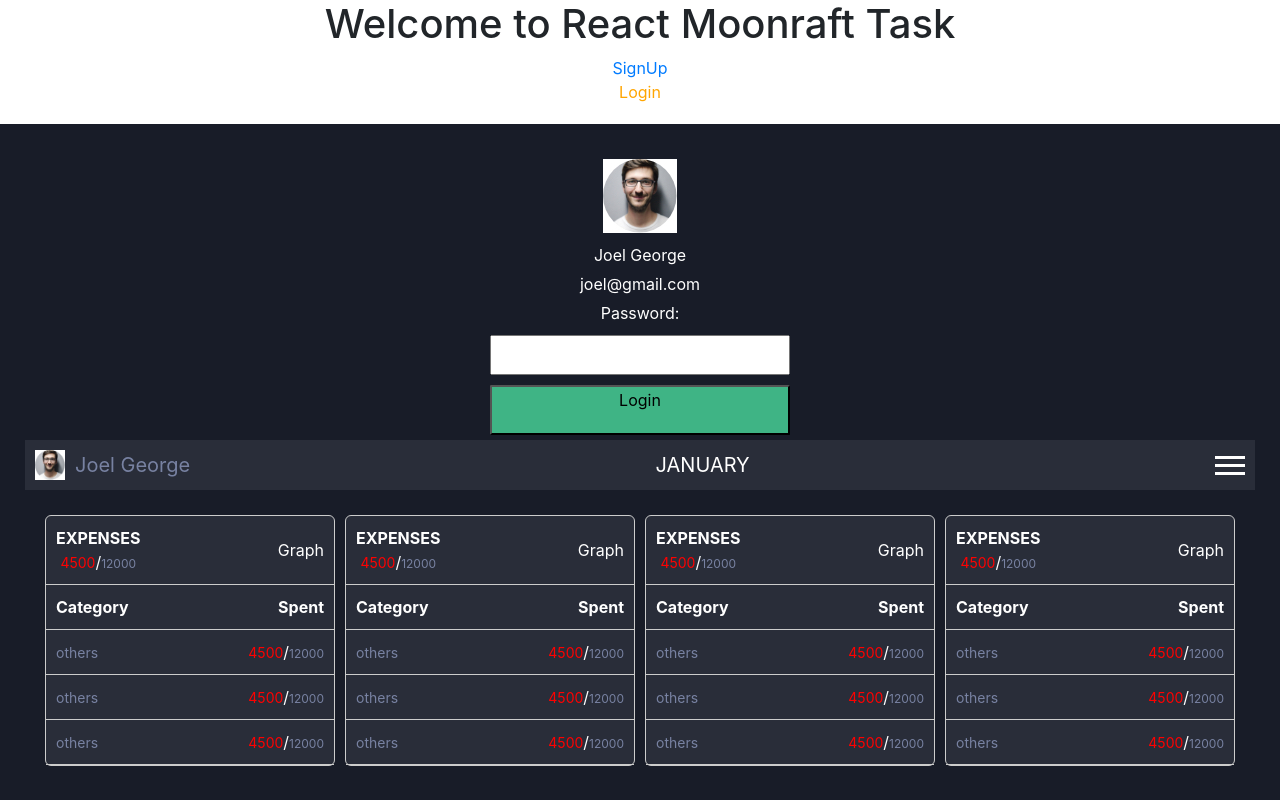
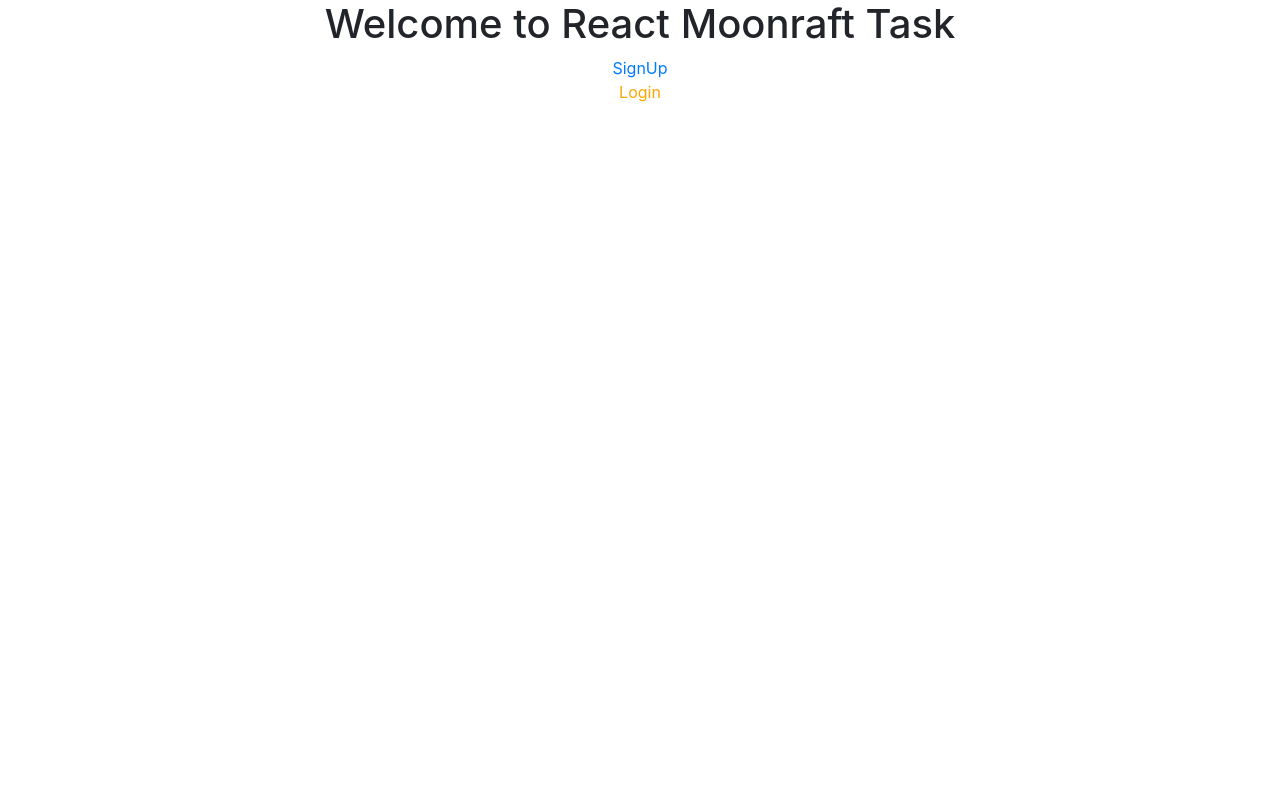
Before and after one commit to sujan37/React-Moonraft, a React (Create React App) app in the folder react_moonraft_task/: page /login/Landing in a window 1280 px wide. Shown: the top 800 px of the page. Built offline with nearby package versions, Linux system fonts and the light colour scheme.

Commit message:
route commit

```diff
--- a/react_moonraft_task/src/App.js
+++ b/react_moonraft_task/src/App.js
@@ -1,54 +1,19 @@
 import React, { Component } from 'react';
-import {BrowserRouter,Route,Link,NavLink,Switch} from 'react-router-dom';
+import {BrowserRouter} from 'react-router-dom';
 import 'bootstrap/dist/js/bootstrap.bundle.min';
 import 'bootstrap/dist/css/bootstrap.min.css';
-
+import HomePage from './pages/HomePage/HomePage';
 import './App.css';
 
-
-
-import SignUp from './pages/SignupPage/SignUp';
-import Login from './pages/LoginPage/Login';
-
-//  need to remove
-import MainLandingPage from './pages/MainLandingPage/MainLandingPage';
-// need to remove
 
 class App extends Component {
 
   render() {
     return (
       <BrowserRouter>
-
-        <section className="sub-head">
-            <h1>Welcome to React Moonraft Task</h1>
-            <header className="home-page-head">
-                <nav>
-                    <ul>
-                        <li>
-                            <NavLink to="/signup">SignUp</NavLink>
-                        </li>
-                        <li>
-                            <NavLink to="/login">Login</NavLink>
-                        </li>
-                    </ul>
-                </nav>
-            </header>
-
-
-            {/* Need to remove  */}
-
-
-            {/* <MainLandingPage/> */}
-
-
-            {/* Need to remove  */}
-
-            <Switch>
-                <Route path="/login" component={Login} />
-                <Route path="/signup" component={SignUp} />
-            </Switch>
-        </section>
+        <div>
+          <HomePage/>
+        </div>
       </BrowserRouter>
     );
   }
--- a/react_moonraft_task/src/commonComponents/SuccessBtn/SuccessBtn.js
+++ b/react_moonraft_task/src/commonComponents/SuccessBtn/SuccessBtn.js
@@ -4,7 +4,7 @@ import { StyledBtn } from './SuccessBtnStyle';
 
 const SuccessBtn = (props) => {
     return (
-        <StyledBtn>
+        <StyledBtn onClick={props.reDirectToLanding}>
             {props.name}
         </StyledBtn>
     );
--- /dev/null
+++ b/react_moonraft_task/src/hoc/asyncComponent.js
@@ -0,0 +1,24 @@
+import React, { Component } from 'react';
+
+const asyncComponent = (importComponent) => {
+    return class extends Component {
+        state = {
+            component: null
+        }
+
+        componentDidMount () {
+            importComponent()
+                .then(cmp => {
+                    this.setState({component: cmp.default});
+                });
+        }
+
+        render () {
+            const C = this.state.component;
+
+            return C ? <C {...this.props} /> : null;
+        }
+    }
+}
+
+export default asyncComponent;
--- /dev/null
+++ b/react_moonraft_task/src/pages/HomePage/HomePage.js
@@ -0,0 +1,44 @@
+import React, { Component } from 'react';
+import {BrowserRouter,Route,Link,NavLink,Switch} from 'react-router-dom';
+import SignUp from '../SignupPage/SignUp';
+import Login from '../LoginPage/Login';
+
+
+const HomePage = () => {
+
+
+      return (
+        <>
+            <section className="sub-head">
+                <h1>Welcome to React Moonraft Task</h1>
+                <header className="home-page-head">
+                    <nav>
+                        <ul>
+                            <li>
+                                <NavLink to="/signup">SignUp</NavLink>
+                            </li>
+                            <li>
+                                <NavLink to="/login">Login</NavLink>
+                            </li>
+
+                        </ul>
+                    </nav>
+                </header>
+
+
+                {/* Need to remove  */}
+
+
+                {/* <MainLandingPage/> */}
+
+
+                {/* Need to remove  */}
+
+                <Route path="/login" exact component={Login} />
+                <Route path="/signup" exact component={SignUp} />
+            </section>
+        </>
+      );
+}
+
+  export default HomePage;
--- a/react_moonraft_task/src/pages/LoginPage/Login.js
+++ b/react_moonraft_task/src/pages/LoginPage/Login.js
@@ -4,18 +4,35 @@ import React, { Component }  from 'react';
 import UserImg from '../../commonComponents/UserImg/UserImg';
 import SuccessBtn from '../../commonComponents/SuccessBtn/SuccessBtn';
 import { BlackWrap,UserInfo,UserInput } from  './LoginStyle';
-import MainLandingPage from '../MainLandingPage/MainLandingPage';
-import {BrowserRouter,Route,Router,Link,NavLink,Switch} from 'react-router-dom';
-import { browserHistory } from 'react-router';
+import MainLandingPage from '../../pages/MainLandingPage/MainLandingPage';
+import {Route,Switch} from 'react-router-dom';
+import asyncComponent from '../../hoc/asyncComponent'
+
+const AsyncMainLandingPage = asyncComponent(() => {
+    return import('../../pages/MainLandingPage/MainLandingPage');
+});
 
 
 class Login extends Component {
 
+    constructor(props) {
+        super(props);
+
+        this.state = {
+            auth: true
+        }
+    }
 
 
-    reDirectToLanding = () => {
-        browserHistory.push('/login/Landing');
+
+
+
+    reDirectToLanding = (props) => {
+        console.log('here in login page');
+        this.props.history.push('/Landing');
     }
+
+
     render () {
 
         return (
@@ -26,13 +43,15 @@ class Login extends Component {
                     <UserInfo>joel@gmail.com</UserInfo>
 
 
-                    <label for="password">Password:</label>
+                    <label htmlFor="password">Password:</label>
                     <UserInput type='password'
                         name='password'
                         id='password'
                     />
-                    <SuccessBtn onClick={this.reDirectToLanding} name="Login"/>
-                    <Route path="/login/Landing" component={MainLandingPage} />
+                    <SuccessBtn reDirectToLanding={this.reDirectToLanding} name="Login"/>
+                    {/* <Route path="/Landing" exact component={MainLandingPage} /> */}
+
+                    {this.state.auth ? <Route path="/Landing" component={AsyncMainLandingPage} /> : null}
                 </BlackWrap>
             </>
         );
--- a/react_moonraft_task/src/pages/MainLandingPage/components/Transaction/Transaction.js
+++ b/react_moonraft_task/src/pages/MainLandingPage/components/Transaction/Transaction.js
@@ -68,17 +68,17 @@ const Transaction = () => {
                         </button>
                     </div>
                     <div className="modal-body">
-                    <label for="Date">Date:</label>
+                    <label htmlFor="Date">Date:</label>
                     <UserInput type='text'
                         name='Date'
                         id='Date'
                     />
-                    <label for="Amount">Amount:</label>
+                    <label htmlFor="Amount">Amount:</label>
                     <UserInput type='text'
                         name='Amount'
                         id='Amount'
                     />
-                    <label for="Description">Description:</label>
+                    <label htmlFor="Description">Description:</label>
                     <UserInput type='text'
                         name='Description'
                         id='Description'
--- a/react_moonraft_task/src/pages/SignupPage/SignUp.js
+++ b/react_moonraft_task/src/pages/SignupPage/SignUp.js
@@ -9,12 +9,12 @@ const SignUp = (props) => {
     return (
         <>
             <BlackWrap>
-                <label for="userName">User Name:</label>
+                <label htmlFor="userName">User Name:</label>
                 <UserInput type='text'
                     name='userName'
                     id='userName'
                 />
-                <label for="password">Password:</label>
+                <label htmlFor="password">Password:</label>
                 <UserInput type='password'
                     name='password'
                     id='password'
```
Also changed, not shown: react_moonraft_task/src/pages/HomePage/HomePageStyle.js (added).
